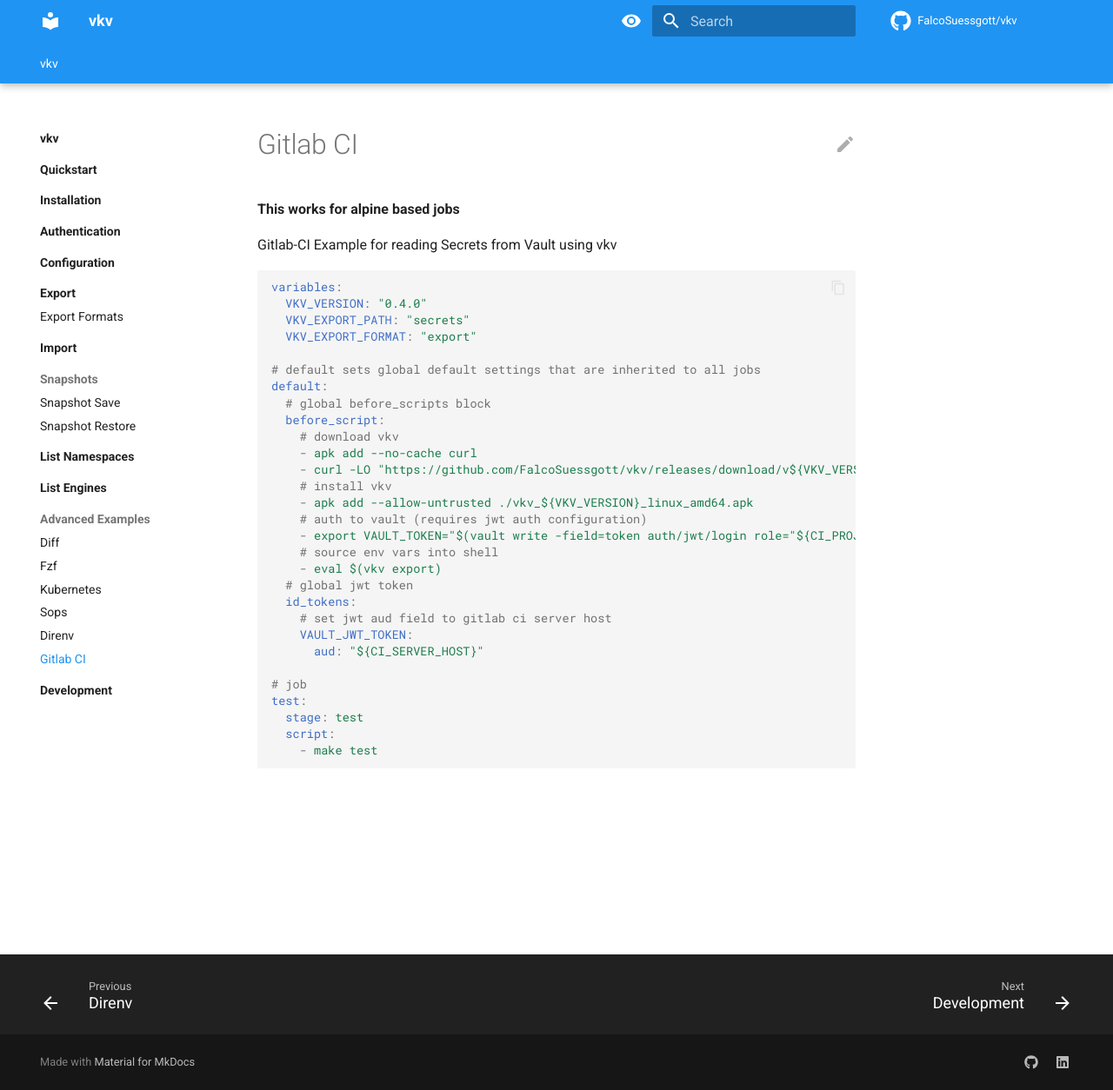
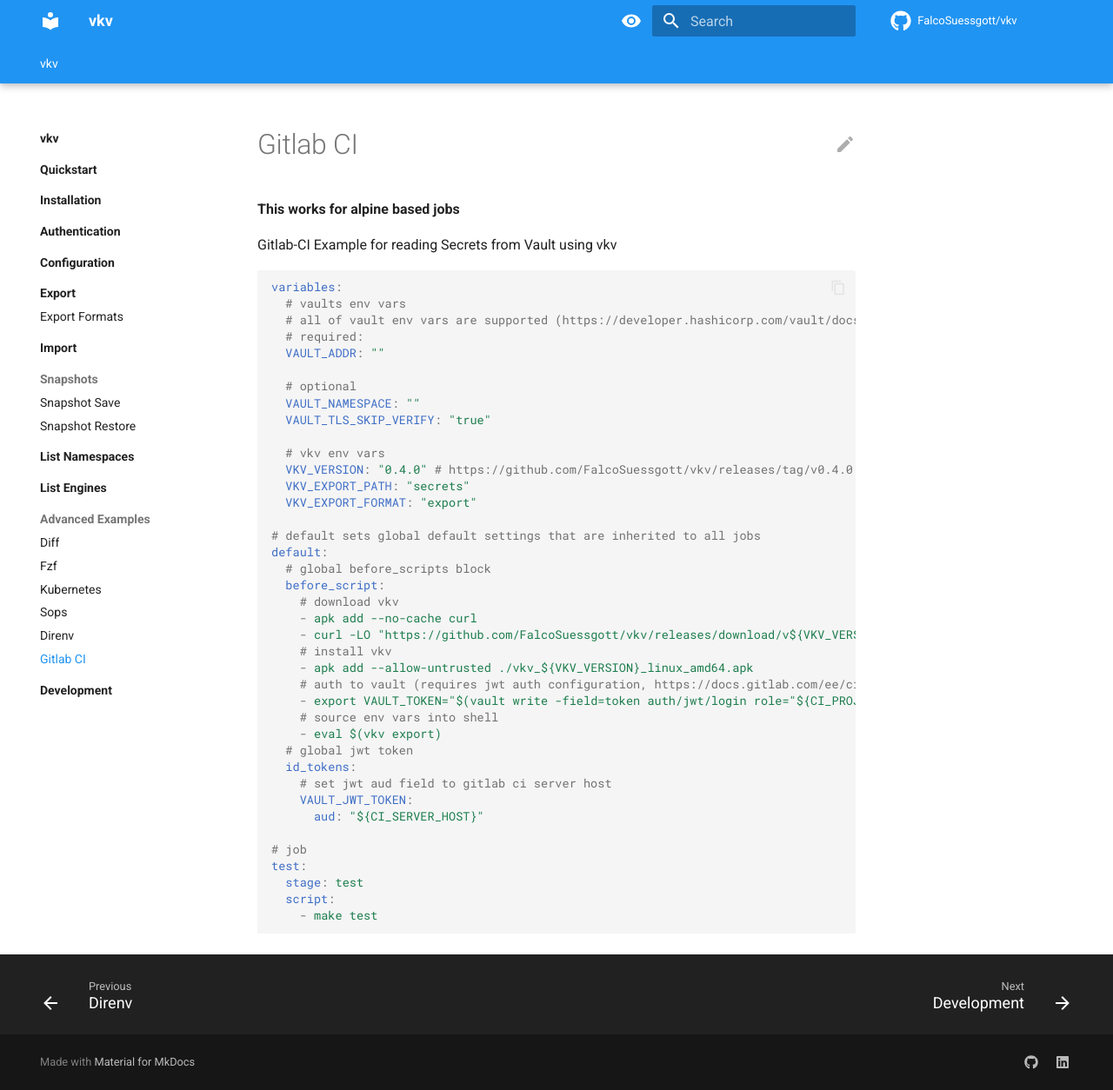
Before and after one commit to FalcoSuessgott/vkv, an MkDocs documentation site: the page built from docs/10_advanced_examples/gitlab.md, in a window 1280 px wide and 1254 px high. Shown: the whole window at 87% size. Built offline with MkDocs 1.6.1 and Material for MkDocs 9.7.7, drawn with Linux system fonts in a browser that asks for light colours; comment, search, counter and statistics services are not loaded.

Commit message:
docs(gitlab): add comments to gitlab example

````diff
--- a/docs/10_advanced_examples/gitlab.md
+++ b/docs/10_advanced_examples/gitlab.md
@@ -6,7 +6,17 @@
 
 ```yaml
 variables:
-  VKV_VERSION: "0.4.0"
+  # vaults env vars
+  # all of vault env vars are supported (https://developer.hashicorp.com/vault/docs/commands#environment-variables)
+  # required:
+  VAULT_ADDR: ""
+
+  # optional
+  VAULT_NAMESPACE: ""
+  VAULT_TLS_SKIP_VERIFY: "true"
+
+  # vkv env vars
+  VKV_VERSION: "0.4.0" # https://github.com/FalcoSuessgott/vkv/releases/tag/v0.4.0
   VKV_EXPORT_PATH: "secrets"
   VKV_EXPORT_FORMAT: "export"
 
@@ -19,7 +29,7 @@
     - curl -LO "https://github.com/FalcoSuessgott/vkv/releases/download/v${VKV_VERSION}/vkv_${VKV_VERSION}_linux_amd64.apk"
     # install vkv
     - apk add --allow-untrusted ./vkv_${VKV_VERSION}_linux_amd64.apk
-    # auth to vault (requires jwt auth configuration)
+    # auth to vault (requires jwt auth configuration, https://docs.gitlab.com/ee/ci/examples/authenticating-with-hashicorp-vault/)
     - export VAULT_TOKEN="$(vault write -field=token auth/jwt/login role="${CI_PROJECT_ROOT_NAMESPACE}" jwt="${VAULT_JWT_TOKEN}")"
     # source env vars into shell
     - eval $(vkv export)
````
